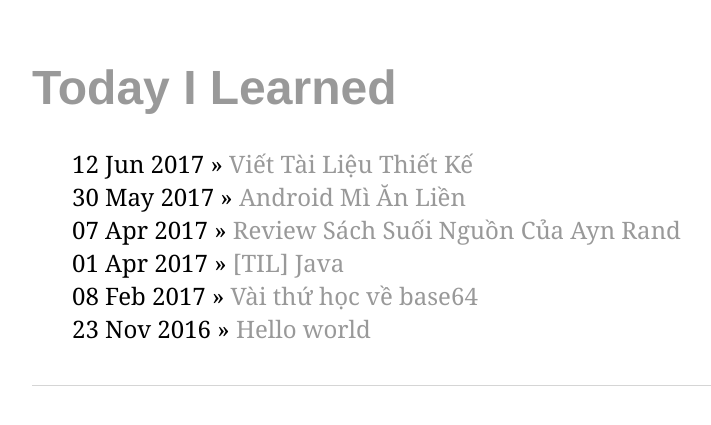
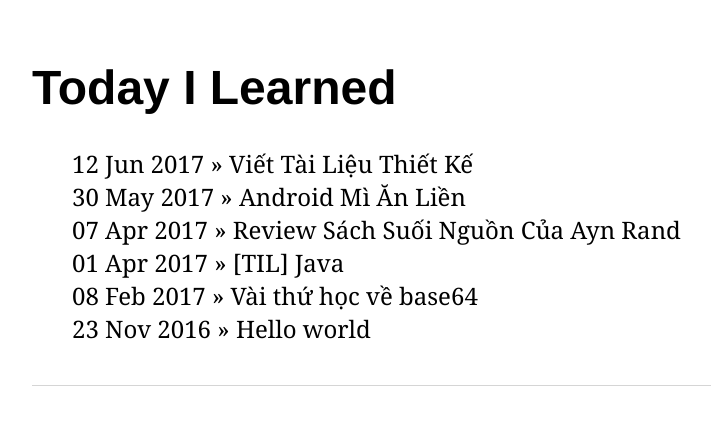
Before and after one commit to congdv/congdv.github.io, a Jekyll site: the page built from index.html, in a window 1280 px wide. Shown: the top 425 px of the page, without its empty margins (160-871 px from the left). Built offline with Jekyll 4.4.1, drawn with Linux system fonts in a browser that asks for light colours; Markdown is read by kramdown in place of the engine named in the settings.

Commit message:
Create main.css

```diff
--- a/css/main.css
+++ b/css/main.css
@@ -15,10 +15,10 @@ nav ul li, footer ul li {
 }
 a {
     text-decoration: none;
-    color: #999;
+    color: #000000;
 }
 a:hover {
-    text-decoration: underline;
+    color: #FFFFFF;
 }
 h1 {
     font-size: 3em;
```
